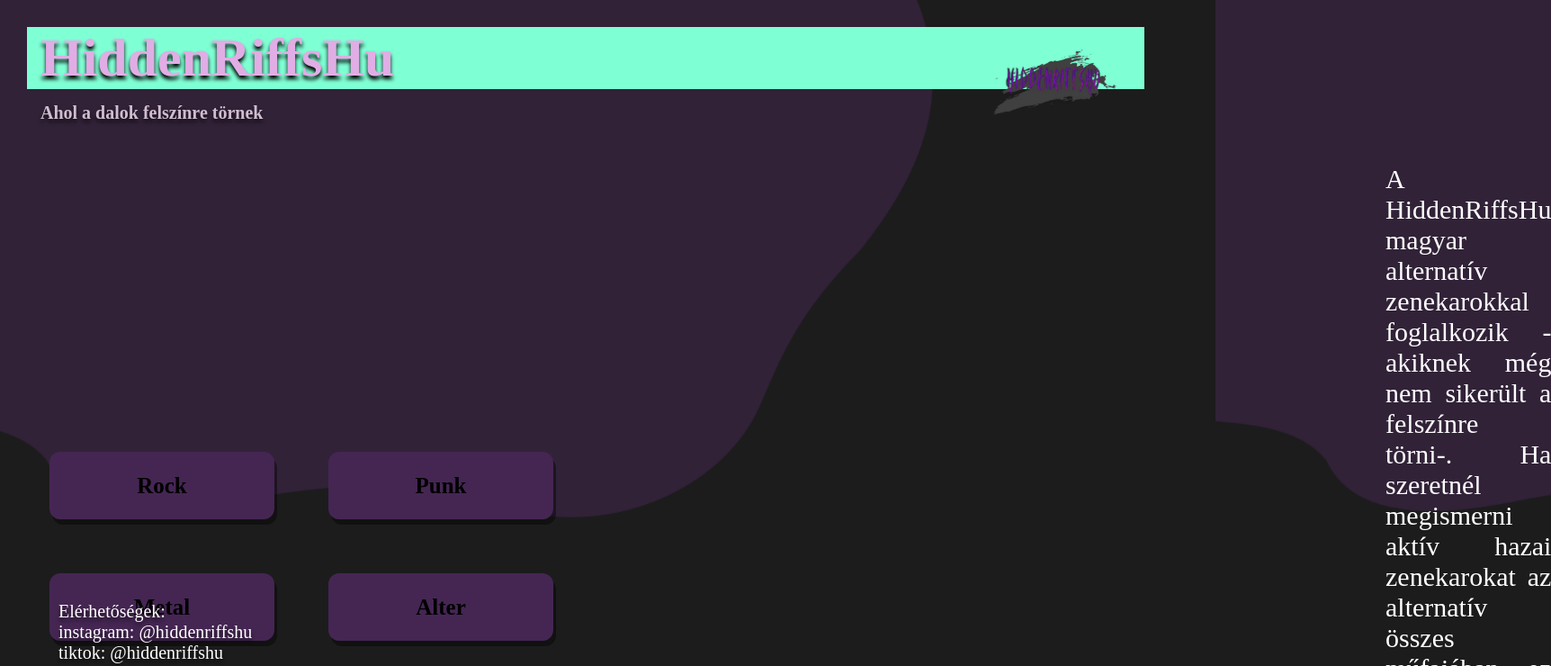
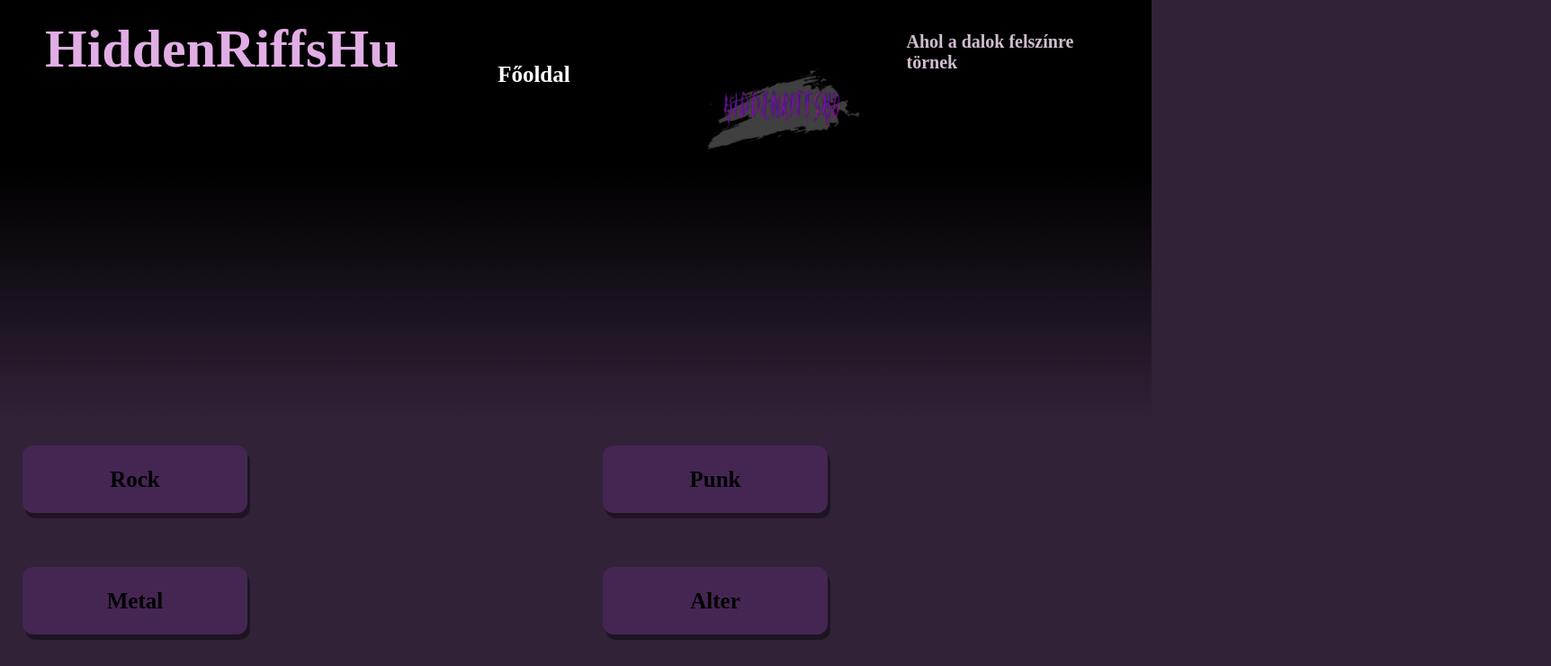
Before and after one commit to Gresi17/Vizsga, a website: page html/index.html in a window 1280 px wide. Shown: the top 740 px of the page at 90% size, 1724 px wide, since content can reach past the window. Drawn offline with Linux system fonts and the light colour scheme; a web font is replaced by a local one.

Commit message:
design update

```diff
--- a/css/main.css
+++ b/css/main.css
@@ -3,19 +3,18 @@
 }
 
 body {
-  background-image: url(../vektorok/Főoldal_Vektor.png);
+  background-color: rgb(49, 34, 56);
   background-size: cover;
   background-attachment: fixed;
   /*height: 100vh;*/
-  margin-left: 30px;
+  margin: 0px;
 }
 
 h1 {
   color: rgb(225, 173, 229);
   font-size: 60px;
-  margin: 15px;
-  margin-top: 30px;
   text-shadow: 0px 4px 4px rgb(0, 0, 0);
+  margin: 0px;
 }
 
 h3 {
@@ -42,14 +41,12 @@ button:hover {
 }
 
 .logo {
-  position: fixed;
   top: 10px;
   right: 10px;
-  width: 200px;
+  height:200px;
 }
 
 .elerhetoseg {
-  position: fixed;
   bottom: 0;
   left: 0;
   padding: 15px;
@@ -64,15 +61,11 @@ button:hover {
   color: white;
   font-size: 30px;
   text-align: justify;
-  margin-left: 900px;
-  margin-right: 20px;
 }
 
 .container {
   display: flex;
-  justify-content: space-between;
-  align-items: center;
-  width: 100%;
+  flex-direction: column;
 }
 
 .buttons {
@@ -85,6 +78,25 @@ a {
   text-decoration: none;
 }
 nav {
-  background-color: aquamarine;
+  background: linear-gradient(
+    0deg,
+    rgba(49, 34, 56, 1) 0%,
+    rgba(0, 0, 0, 1) 60%
+  );
   margin: 0px;
+  width: auto;
+  height: 400px;
+  padding: 50px;
+  padding-top: 20px;
+  display: flex;
+  flex-direction: row;
 }
+
+.navbtn {
+  color: white;
+  background-color: black;
+}
+
+.navbtn:hover {
+  background-color: rgb(41, 41, 41);
+}
--- a/html/index.html
+++ b/html/index.html
@@ -13,18 +13,11 @@
 
   <body>
     <nav>
-      <a href="index.html">
-        <h1>HiddenRiffsHu</h1>
-      </a>
-      <div>
-        <a href="rolunk.html"
-          ><img src="../Logo.png" alt="Logó" class="logo"
-        /></a>
-      </div>
+      <h1>HiddenRiffsHu</h1>
+      <a href="index.html"><button class="navbtn">Főoldal</button></a>
+      <img src="../Logo.png" alt="Logó" class="logo" />
+      <h3>Ahol a dalok felszínre törnek</h3>
     </nav>
-    <div id="header">
-      <h3>Ahol a dalok felszínre törnek</h3>
-    </div>
     <div class="container">
       <div class="buttons">
         <a href="rock.html"><button>Rock</button></a>
```
